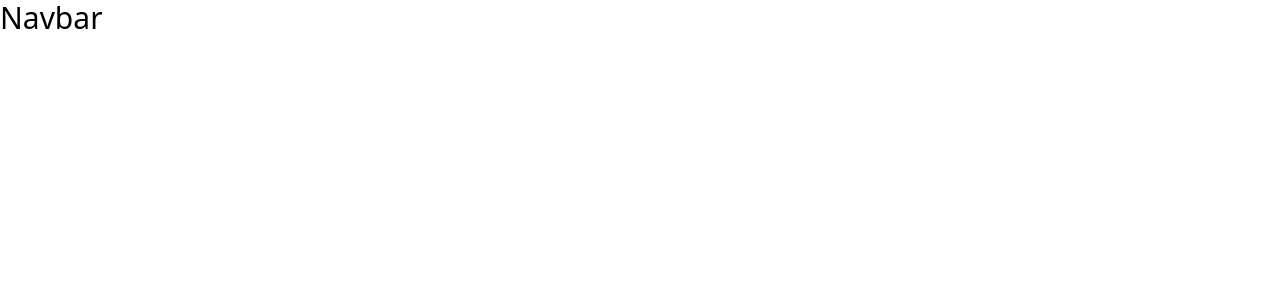
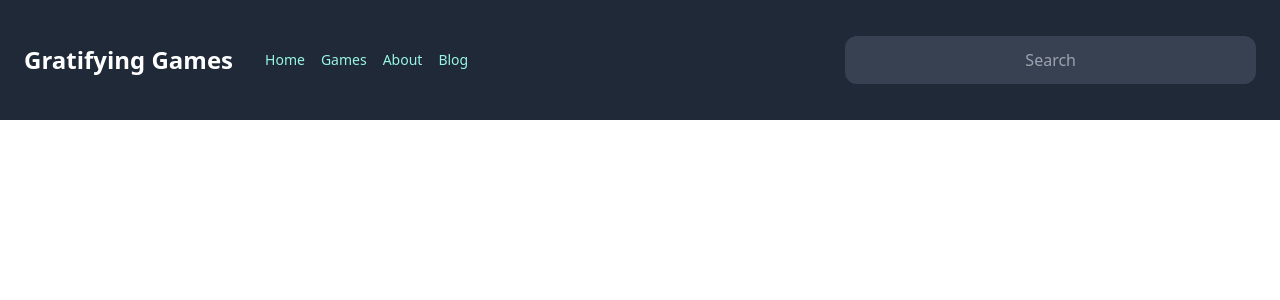
Before and after one commit to JackPangalia/GratifyingGames, a Next.js app in the folder website/: page / in a window 1280 px wide. Shown: the top 300 px of the page. Built offline with nearby package versions, Linux system fonts and the light colour scheme.

Commit message:
Modified: components/Navbar.tsx

```diff
--- a/website/components/Navbar.tsx
+++ b/website/components/Navbar.tsx
@@ -1,9 +1,28 @@
+import Link from "next/link"
+
 const Navbar = () =>
 {
   return (
-    <>
-      <span className = "text-3xl">Navbar</span>
-    </>
+    <nav className = "flex justify-center flex-wrap bg-gray-800 p-6 shadow-blue-400 w-screen">
+      <div className = "w-full block flex-grow sm:flex sm:items-center sm:w-auto">
+        <div className = "flex items-center flex-shrink-0 mr-6">
+          <h1 className = "text-white text-2xl font-bold">Gratifying Games</h1>
+        </div>
+
+        {/* MAIN Navagation */}
+        <div className = "text-sm sm:flex-grow">
+          <Link href = "/" className = "block mt-4 sm:inline-block sm:mt-0 text-teal-200 hover:text-white pl-2 pr-2">Home</Link>
+          <Link href = "/" className = "block mt-4 sm:inline-block sm:mt-0 text-teal-200 hover:text-white pl-2 pr-2">Games</Link>
+          <Link href = "/" className = "block mt-4 sm:inline-block sm:mt-0 text-teal-200 hover:text-white pl-2 pr-2">About</Link>
+          <Link href = "/" className = "block mt-4 sm:inline-block sm:mt-0 text-teal-200 hover:text-white pl-2 pr-2">Blog</Link>
+        </div>
+
+        {/* SEARCH BAR */}
+        <div className = "sm:inline-block flex-col mt-4 md:mt-0  py-3 w-full sm:w-1/3">
+          <input className = "p-3 rounded-xl text-center text-teal-200 bg-gray-700 w-full " type = "text" placeholder="Search"></input>
+        </div>
+      </div>
+    </nav>
   )
 }
 
```
